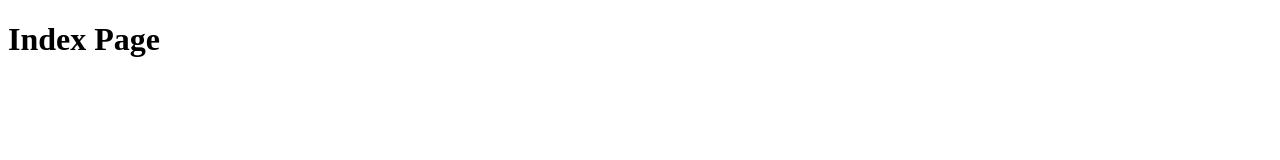
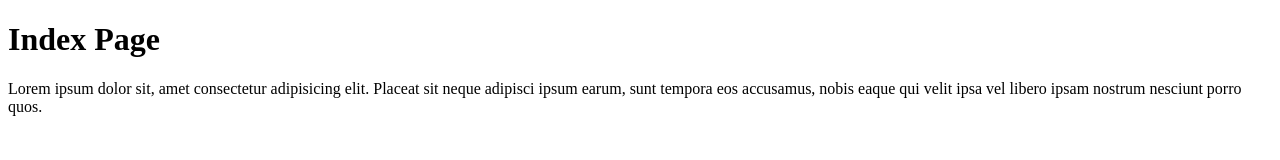
Before and after one commit to chanan-ru/movie_api, a website: page index.html in a window 1280 px wide. Drawn offline with Linux system fonts and the light colour scheme.

Commit message:
Update index.html

```diff
--- a/index.html
+++ b/index.html
@@ -8,5 +8,6 @@
 </head>
 <body>
     <h1>Index Page</h1>
+    <p>Lorem ipsum dolor sit, amet consectetur adipisicing elit. Placeat sit neque adipisci ipsum earum, sunt tempora eos accusamus, nobis eaque qui velit ipsa vel libero ipsam nostrum nesciunt porro quos.</p>
 </body>
 </html>
```
